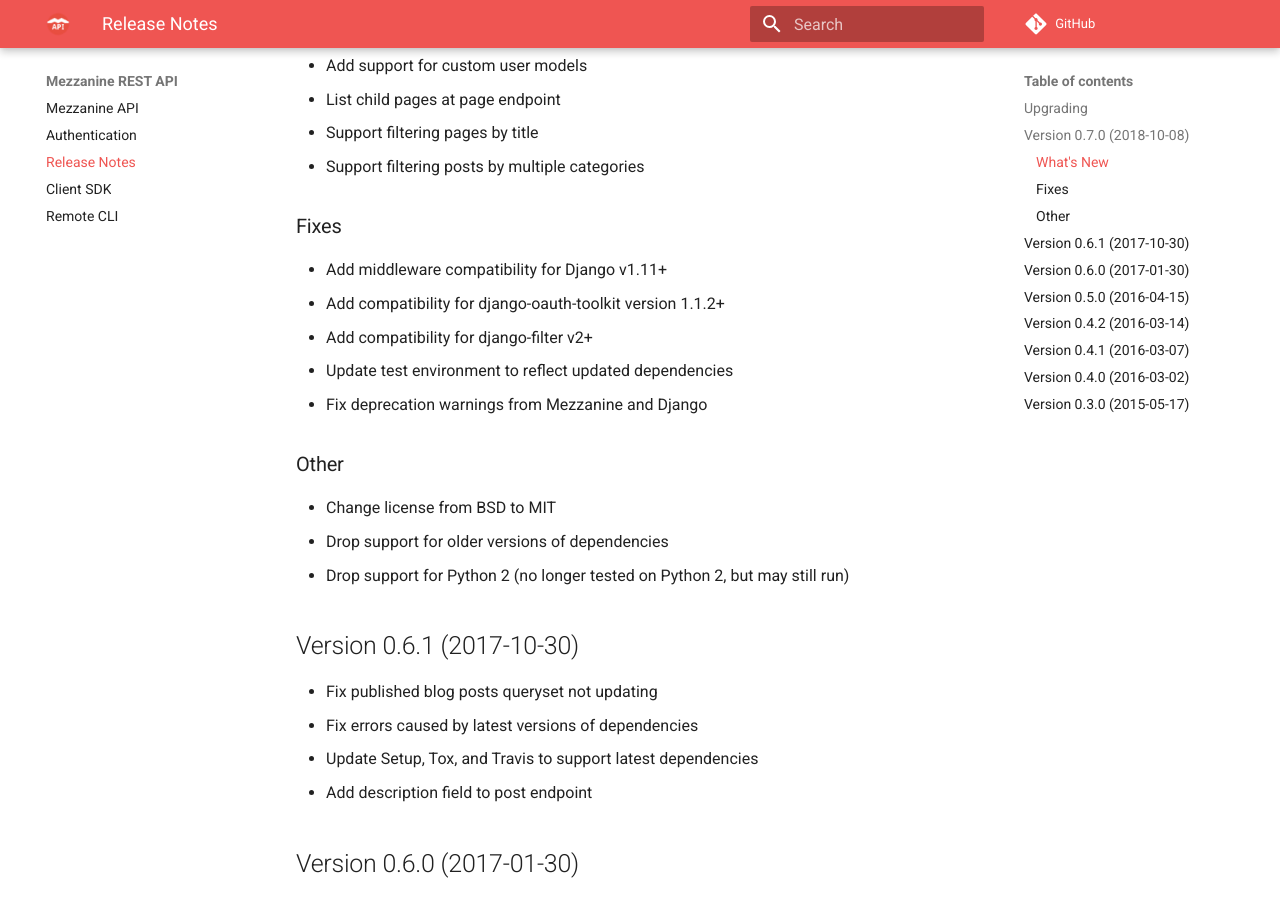
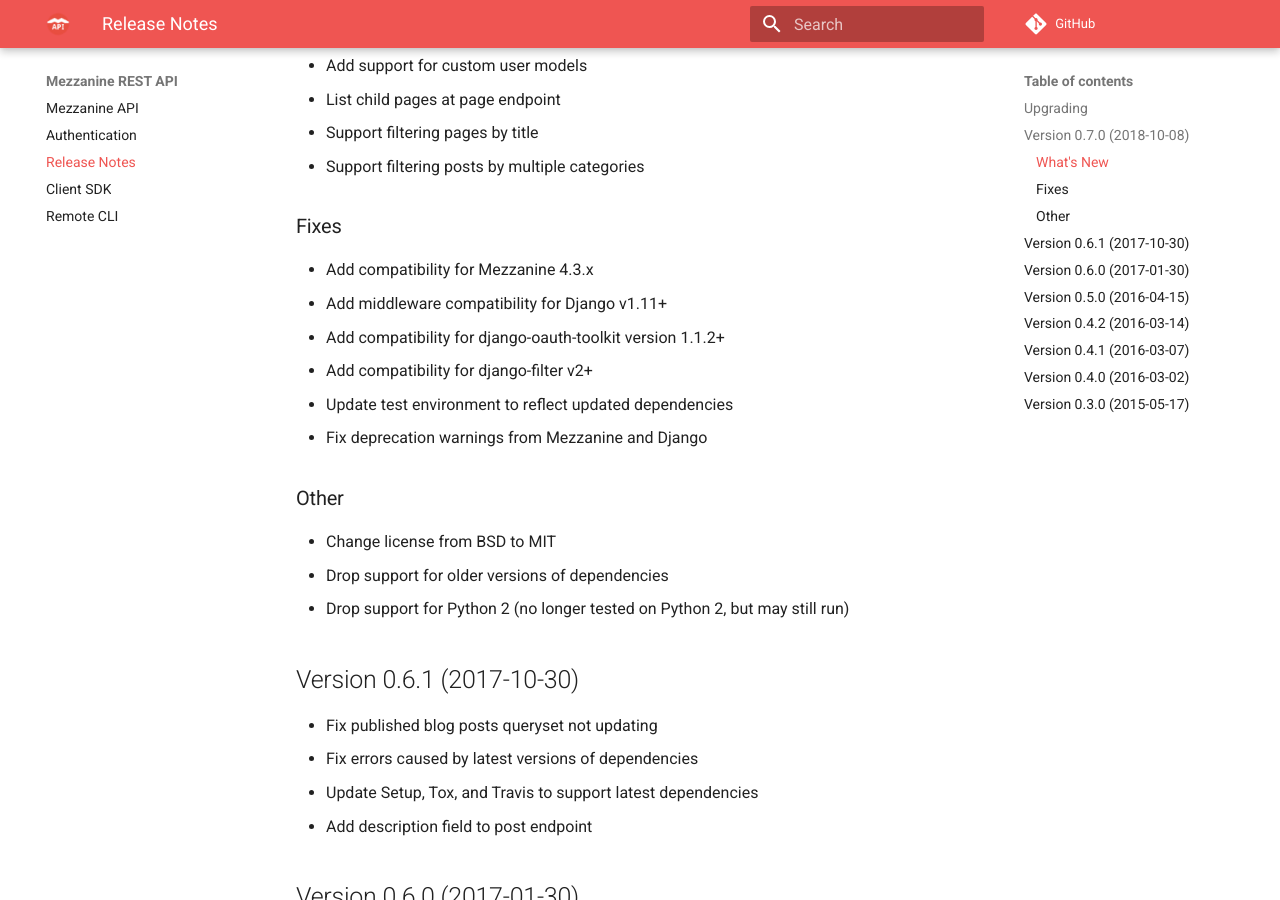
Before and after one commit to gcushen/mezzanine-api, an MkDocs documentation site: the page built from docs/release-notes.md, in a window 1280 px wide and 900 px high, scrolled down 577 px. Built offline with MkDocs 1.6.1 and Material for MkDocs 9.7.7, drawn with Linux system fonts in a browser that asks for light colours; comment, search, counter and statistics services are not loaded.

Commit message:
docs: Update

```diff
--- a/docs/release-notes.md
+++ b/docs/release-notes.md
@@ -23,6 +23,7 @@
 
 ### Fixes
 
+* Add compatibility for Mezzanine 4.3.x
 * Add middleware compatibility for Django v1.11+
 * Add compatibility for django-oauth-toolkit version 1.1.2+
 * Add compatibility for django-filter v2+
```
